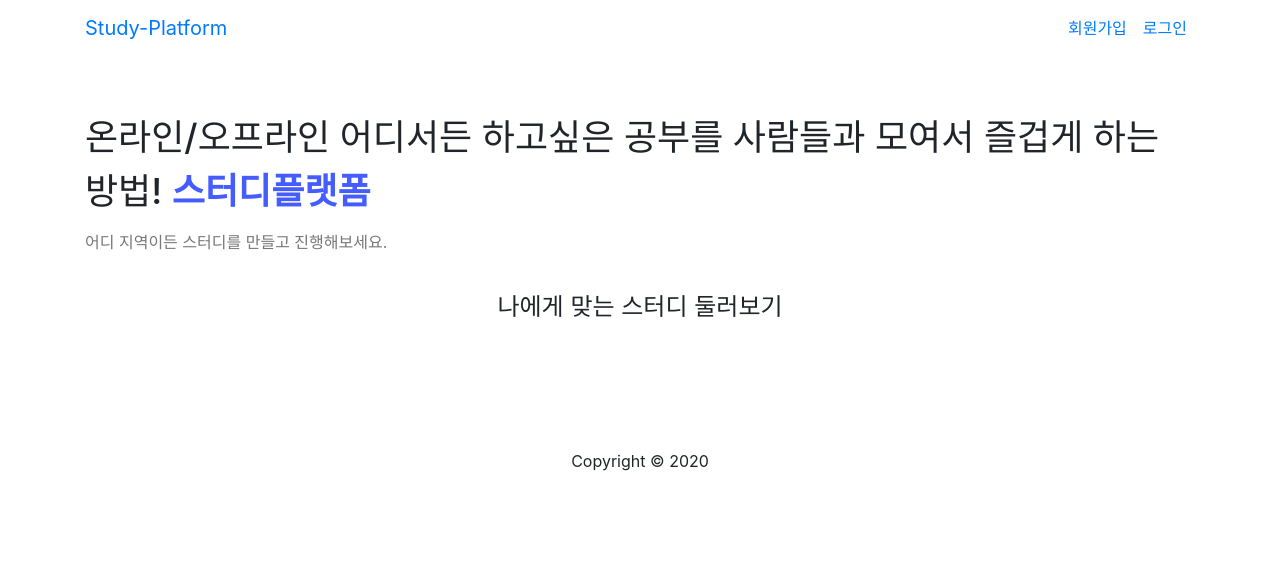
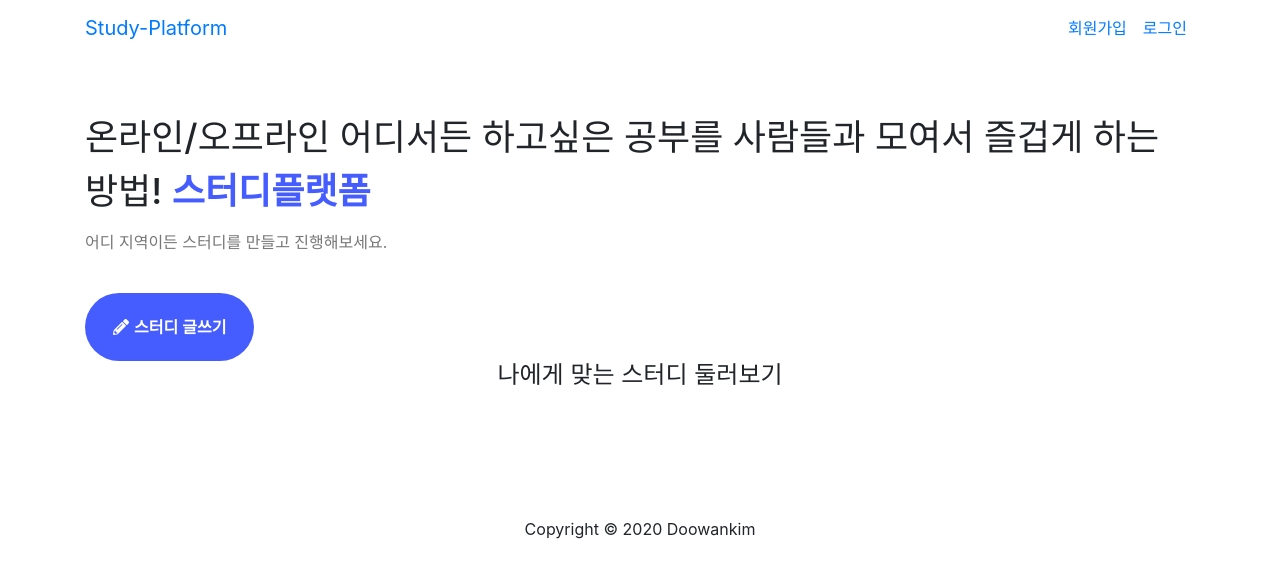
Before and after one commit to doowankim/study-network, a React (Create React App) app in the folder client/: page /dashboard in a window 1280 px wide. Shown: the top 578 px of the page. Built offline with nearby package versions, Linux system fonts and the light colour scheme.

Commit message:
Dashboard #2

```diff
--- a/client/src/component/Dashboard.js
+++ b/client/src/component/Dashboard.js
@@ -1,5 +1,6 @@
 import React, {Component} from 'react';
 import styled from "styled-components";
+import { Link } from 'react-router-dom';
 
 const Container = styled.div`
   padding-top: 30px;
@@ -35,11 +36,32 @@ const SubTitle = styled.div`
 
 const Title = styled.title`
   font-size: 24px;
-  font-weight: 100;
+  font-weight: 300;
   display: block;
   line-height: 1.2;
   text-align: center;
   margin: 0 0 5px;
+`;
+
+const SLink = styled(Link)`
+  font-size: 16px;
+  color: #fff;
+  vertical-align: middle;
+  line-height: 150%;
+  text-align: center;
+  padding: 22px 28px;
+  margin: auto;
+  display: inline-block;
+  border-radius: 35px;
+  background-color: #455dff;
+  font-weight: 600;
+  overflow-x: hidden;
+  transition: all .25s ease-in-out;
+`;
+
+const Icon = styled.i`
+  margin-right: 5px;
+  margin-top: 3px;
 `;
 
 class Dashboard extends Component {
@@ -55,6 +77,12 @@ class Dashboard extends Component {
                     </SubTitle>
                 </section>
                 <section>
+                    <SLink>
+                        <Icon className="fas fa-pencil-alt"></Icon>
+                        스터디 글쓰기
+                    </SLink>
+                </section>
+                <section>
                     <Title>나에게 맞는 스터디 둘러보기</Title>
                 </section>
             </Container>
--- a/client/src/layout/Footer.js
+++ b/client/src/layout/Footer.js
@@ -3,7 +3,7 @@ import React from 'react';
 export default () => {
     return (
         <footer className="mt-5 p-4 text-center">
-            Copyright &copy; {new Date().getFullYear()}
+            Copyright &copy; {new Date().getFullYear()} Doowankim
         </footer>
     );
 }
```
